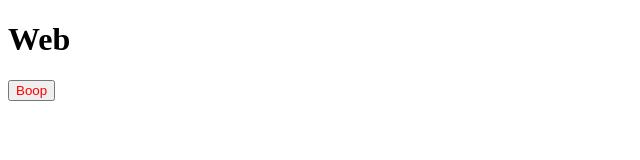
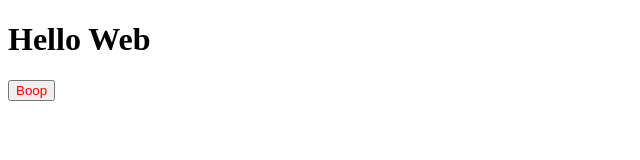
Before and after one commit to saenyakorn/monorepo-versioning-gitops, a Next.js app in the folder apps/web/: page / in a window 1280 px wide. Shown: the top 160 px of the page, without its empty margins (0-640 px from the left). Built offline with nearby package versions, Linux system fonts and the light colour scheme.

Commit message:
change web layout

```diff
--- a/apps/web/pages/index.tsx
+++ b/apps/web/pages/index.tsx
@@ -1,10 +1,10 @@
-import { Button } from "ui";
+import { Button } from 'ui'
 
 export default function Web() {
   return (
     <div>
-      <h1>Web</h1>
+      <h1>Hello Web</h1>
       <Button />
     </div>
-  );
+  )
 }
```
